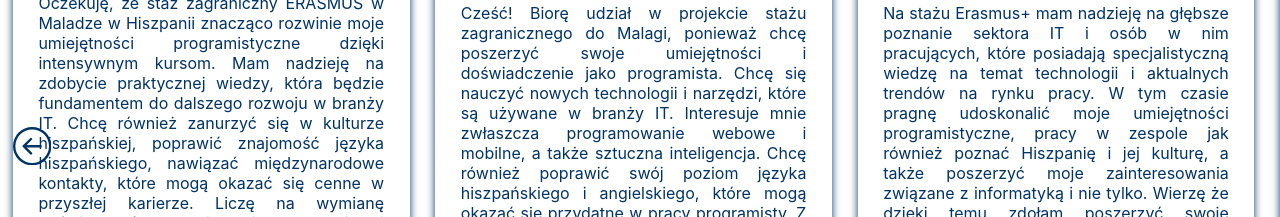
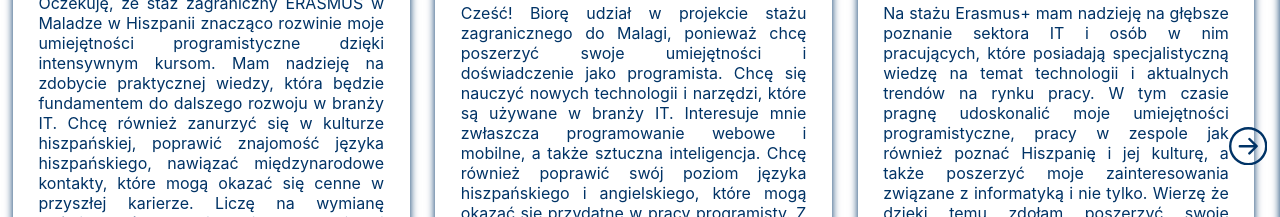
Before and after one commit to Erasmus2024/Strona-Erasmus-2024, a React (Create React App) app: page / in a window 1280 px wide. Shown: the part 2100-2317 px from the top of the page. Built offline with nearby package versions, Linux system fonts and the light colour scheme.

Commit message:
Reverse arrows in expectations list

```diff
--- a/src/Pages/MainPage.tsx
+++ b/src/Pages/MainPage.tsx
@@ -109,10 +109,10 @@ Poprzez wspólne projekty i inicjatywy, Erasmus+ 2024 ma na celu budowanie trwa
           </span>
           <div className="description-content">
             <div className='expectations-control'>
-<svg className='left-arrow' xmlns="http://www.w3.org/2000/svg" viewBox="0 0 16 16" onClick={MoveLeft} style={{visibility: expectationsListLeft > ((Expectations.length - 3) * 33)*-1 ? "visible" : "hidden"}}>
+<svg className='left-arrow' xmlns="http://www.w3.org/2000/svg" viewBox="0 0 16 16" onClick={MoveRight} style={{visibility: expectationsListLeft !== 0 ? "visible" : "hidden"}}>
   <path fill-rule="evenodd" d="M1 8a7 7 0 1 0 14 0A7 7 0 0 0 1 8m15 0A8 8 0 1 1 0 8a8 8 0 0 1 16 0m-4.5-.5a.5.5 0 0 1 0 1H5.707l2.147 2.146a.5.5 0 0 1-.708.708l-3-3a.5.5 0 0 1 0-.708l3-3a.5.5 0 1 1 .708.708L5.707 7.5z"/>
 </svg>
-<svg className='right-arrow' xmlns="http://www.w3.org/2000/svg" viewBox="0 0 16 16" onClick={MoveRight} style={{visibility: expectationsListLeft !== 0 ? "visible" : "hidden"}}>
+<svg className='right-arrow' xmlns="http://www.w3.org/2000/svg" viewBox="0 0 16 16" onClick={MoveLeft} style={{visibility: expectationsListLeft > ((Expectations.length - 3) * 33)*-1 ? "visible" : "hidden"}}>
   <path fill-rule="evenodd" d="M1 8a7 7 0 1 0 14 0A7 7 0 0 0 1 8m15 0A8 8 0 1 1 0 8a8 8 0 0 1 16 0M4.5 7.5a.5.5 0 0 0 0 1h5.793l-2.147 2.146a.5.5 0 0 0 .708.708l3-3a.5.5 0 0 0 0-.708l-3-3a.5.5 0 1 0-.708.708L10.293 7.5z"/>
 </svg>
             </div>
```
